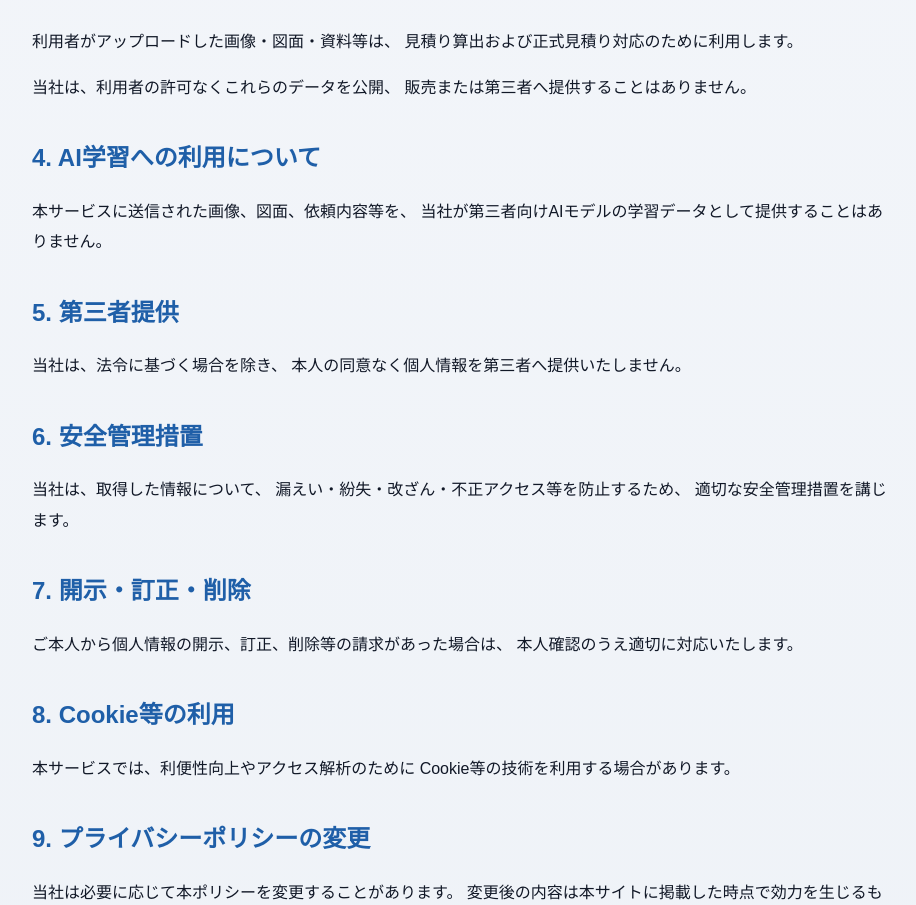
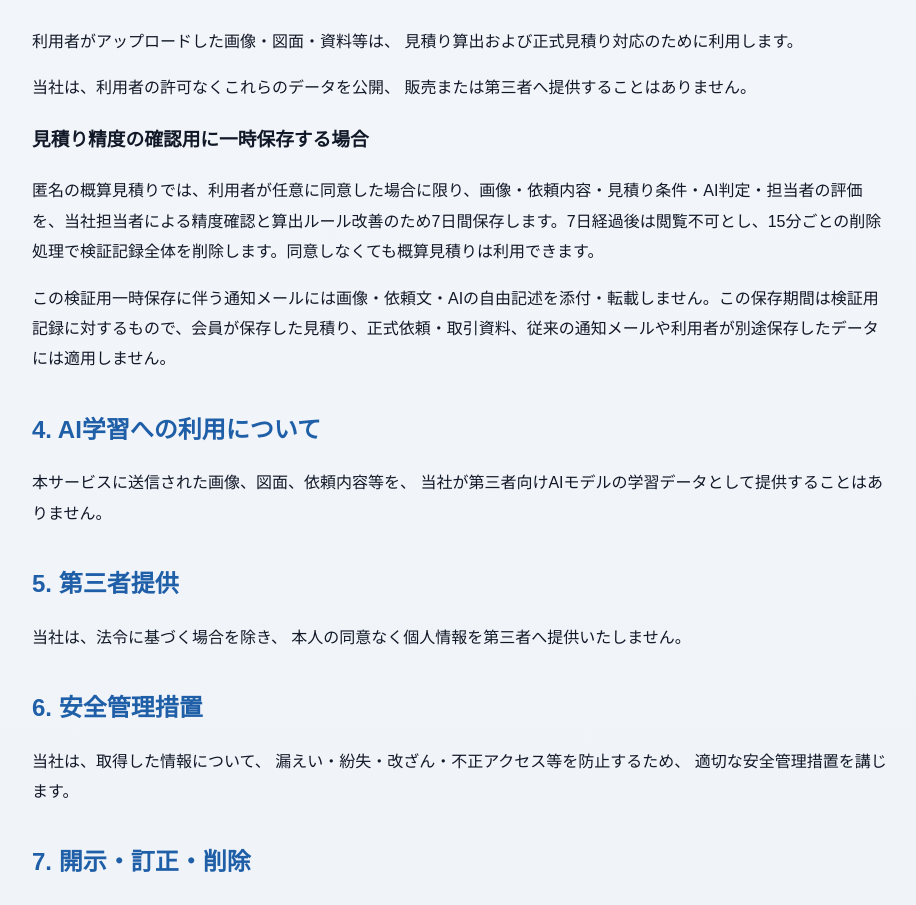
Before and after one commit to k-hioki-source/ai-estimate, a Next.js app: page /privacy-policy in a window 1280 px wide. Shown: the part 1070-1975 px from the top of the page, without its empty margins (178-1094 px from the left). Built offline with nearby package versions, Linux system fonts and the light colour scheme.

Commit message:
Add temporary opt-in estimate quality review

```diff
--- a/app/privacy-policy/page.tsx
+++ b/app/privacy-policy/page.tsx
@@ -59,6 +59,9 @@ export default function PrivacyPolicyPage() {
         販売または第三者へ提供することはありません。
       </p>
 
+      <h3>見積り精度の確認用に一時保存する場合</h3>
+      <p>匿名の概算見積りでは、利用者が任意に同意した場合に限り、画像・依頼内容・見積り条件・AI判定・担当者の評価を、当社担当者による精度確認と算出ルール改善のため7日間保存します。7日経過後は閲覧不可とし、15分ごとの削除処理で検証記録全体を削除します。同意しなくても概算見積りは利用できます。</p>
+      <p>この検証用一時保存に伴う通知メールには画像・依頼文・AIの自由記述を添付・転載しません。この保存期間は検証用記録に対するもので、会員が保存した見積り、正式依頼・取引資料、従来の通知メールや利用者が別途保存したデータには適用しません。</p>
       <h2>4. AI学習への利用について</h2>
 
       <p>
```
